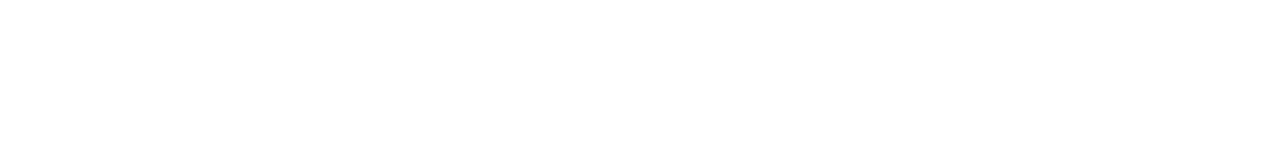
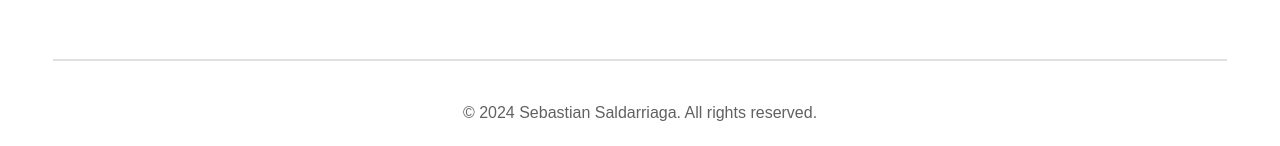
Before and after one commit to SebastianSaldarriagaC1/sebastiansaldarriaga, a Next.js app: page / in a window 1280 px wide. Shown: the part 3677-3823 px from the top of the page. Before the commit the page ends 3696 px from the top, so only its background shows below. Built offline with nearby package versions, Linux system fonts and the light colour scheme.

Commit message:
feact: add footer

```diff
--- a/src/components/organisms/Footer.tsx
+++ b/src/components/organisms/Footer.tsx
@@ -0,0 +1,15 @@
+import React from "react";
+import { ParagraphText } from "../atoms/Text";
+
+const PortfolioFooter: React.FC = () => {
+  return (
+    <footer className="w-full my-6">
+      <ParagraphText
+        text="© 2024 Sebastian Saldarriaga. All rights reserved."
+        extraClass="text-center"
+      />
+    </footer>
+  );
+};
+
+export default PortfolioFooter;
--- a/src/components/templates/PortfolioTemplate.tsx
+++ b/src/components/templates/PortfolioTemplate.tsx
@@ -5,6 +5,7 @@
 import SkillsSection from "../organisms/SkillsSection";
 import EducationSection from "../organisms/EducationSection";
 import ContactSection from "../organisms/ContactSection";
+import PortfolioFooter from "../organisms/Footer";
 
 const PortfolioTemplate: React.FC = () => {
   return (
@@ -29,6 +30,8 @@
       <EducationSection />
       <hr className="mx-auto w-11/12 my-10" />
       <ContactSection />
+      <hr className="mx-auto w-11/12 my-10" />
+      <PortfolioFooter />
     </div>
   );
 };
```
Also changed, not shown: src/components/organisms/Header.tsx (deleted).
